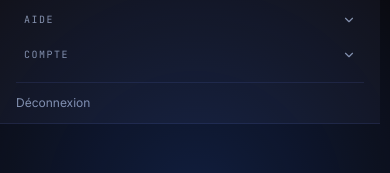
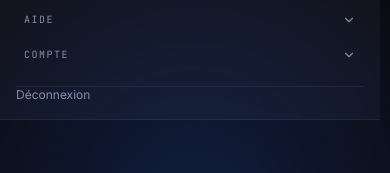
Before and after one commit to Sacha-10/alpha, a Next.js app: page /dashboard in a window 390 px wide. Both pictures are taken after a click on the button 345 px from the left and 27 px from the top of the page. Shown: the part 220-393 px from the top of the page. Built offline with nearby package versions, Linux system fonts and the light colour scheme.

Commit message:
fix(dashboard): py-4 bloc Déconnexion menu mobile

```diff
--- a/app/dashboard/DashboardClient.tsx
+++ b/app/dashboard/DashboardClient.tsx
@@ -721,7 +721,7 @@ export default function DashboardClient() {
           <div className="min-h-0 flex-1 overflow-y-auto px-4">
             {renderSidebarAccordion(closeMobileMenu)}
           </div>
-          <div className="shrink-0 px-4 py-3" style={{ backgroundColor: '#12121A' }}>
+          <div className="shrink-0 px-4 py-4" style={{ backgroundColor: '#12121A' }}>
             <div className="h-px bg-border" aria-hidden />
             <button
               type="button"
@@ -729,7 +729,7 @@ export default function DashboardClient() {
                 closeMobileMenu();
                 void signOut();
               }}
-              className="mt-3 flex w-full cursor-pointer items-center rounded-lg text-xs text-secondary transition-all duration-150 hover:bg-hover hover:text-primary"
+              className="flex w-full cursor-pointer items-center rounded-lg text-xs text-secondary transition-all duration-150 hover:bg-hover hover:text-primary"
             >
               Déconnexion
             </button>
```
